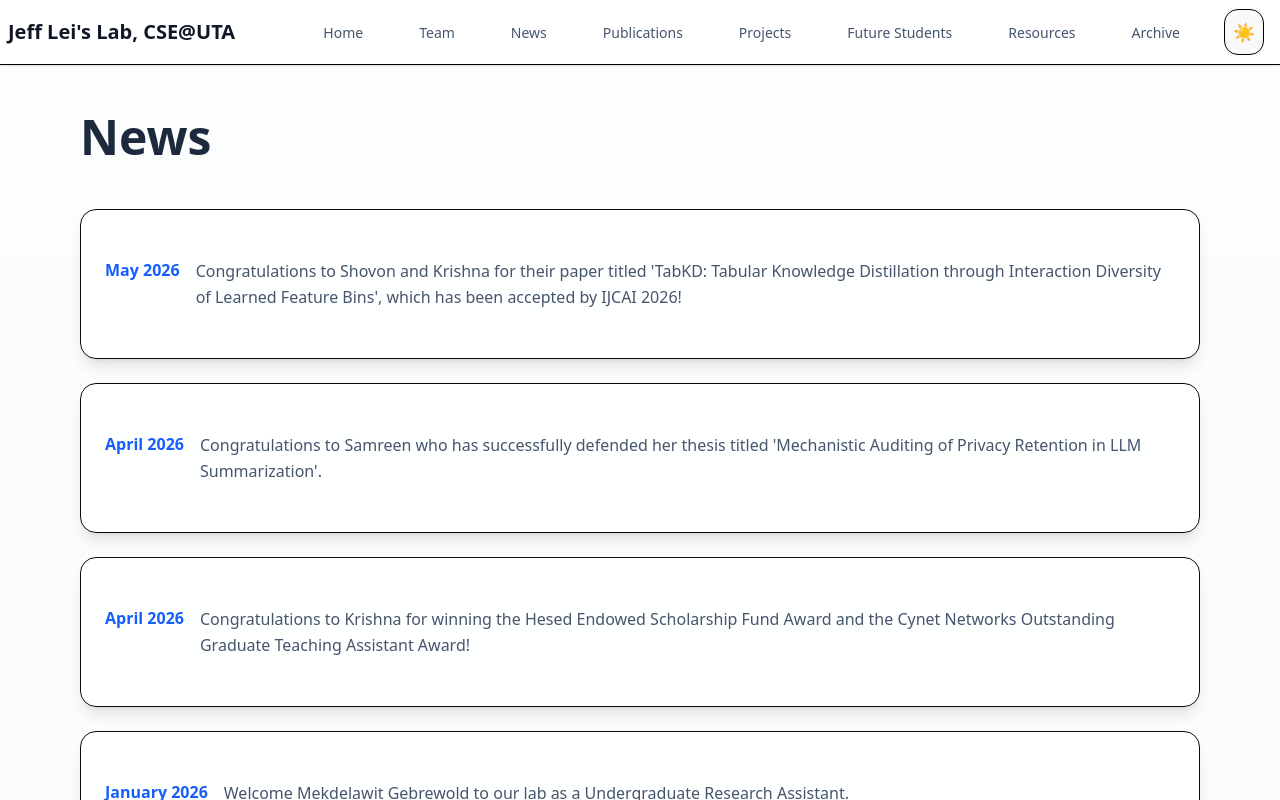
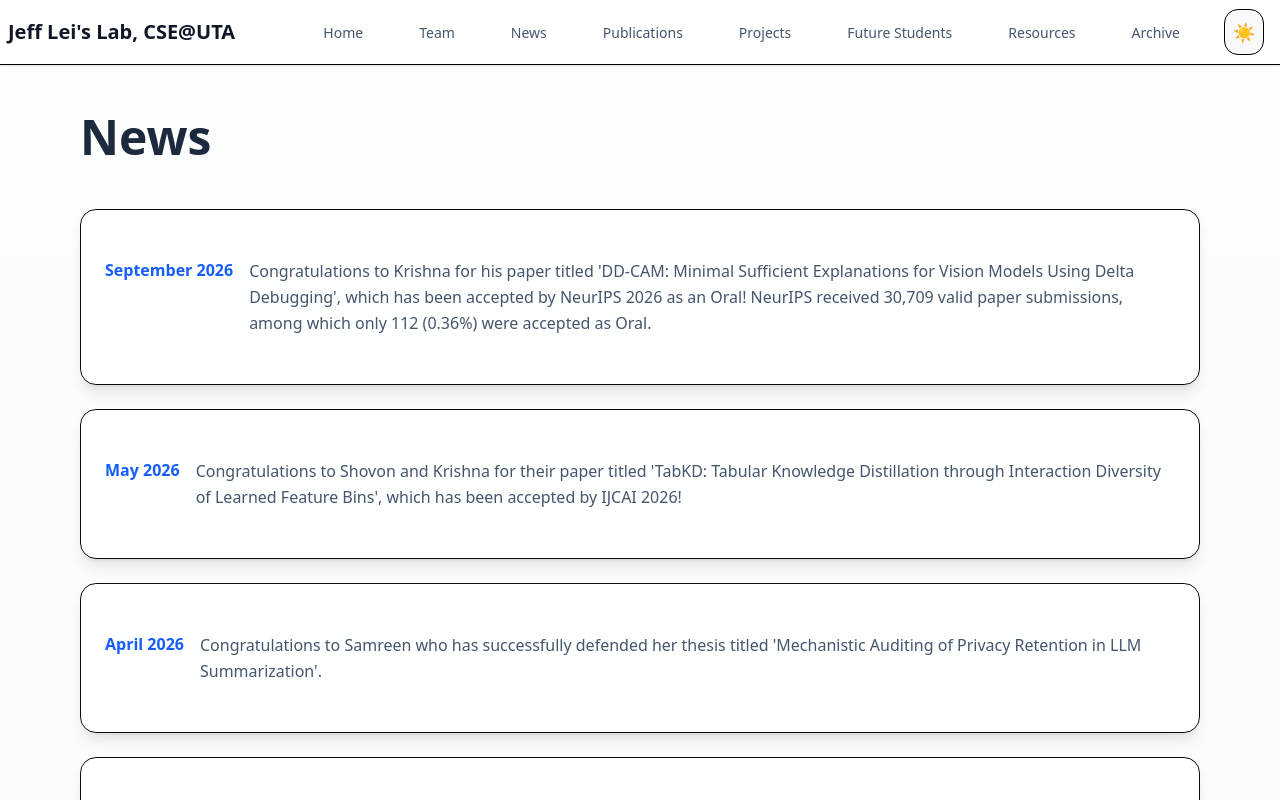
Before and after one commit to sercatuta-lei/sercatuta-lei.github.io, a Next.js app: page /allnews in a window 1280 px wide. Shown: the top 800 px of the page. Built offline with nearby package versions, Linux system fonts and the light colour scheme.

Commit message:
Update page.tsx

```diff
--- a/app/allnews/page.tsx
+++ b/app/allnews/page.tsx
@@ -4,6 +4,10 @@ import { Card, CardContent } from "@/components/ui/card";
 import Link from "next/link";
 
 const news = [
+  {
+  date: "September 2026",
+  headline:"Congratulations to Krishna for his paper titled 'DD-CAM: Minimal Sufficient Explanations for Vision Models Using Delta Debugging', which has been accepted by NeurIPS 2026 as an Oral! NeurIPS received 30,709 valid paper submissions, among which only 112 (0.36%) were accepted as Oral.",
+  },
   {
   date: "May 2026",
   headline:"Congratulations to Shovon and Krishna for their paper titled 'TabKD: Tabular Knowledge Distillation through Interaction Diversity of Learned Feature Bins', which has been accepted by IJCAI 2026!",
```
